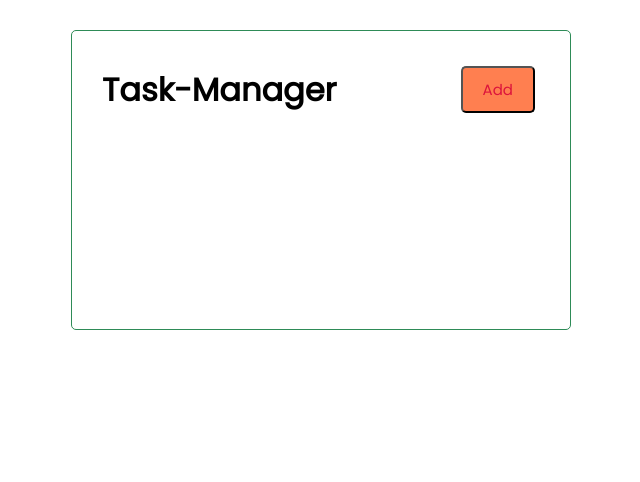
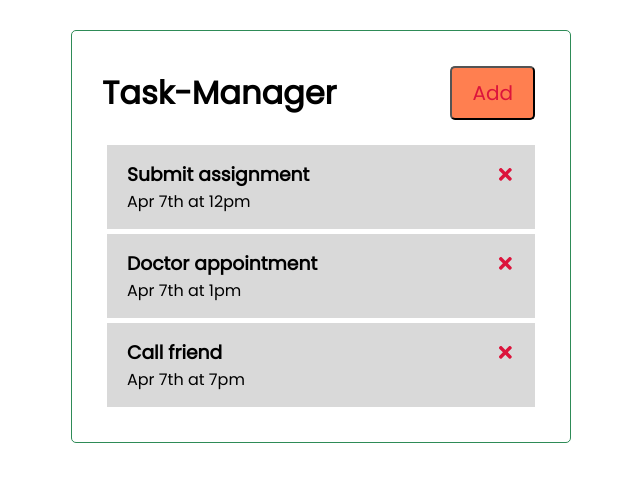
Before and after one commit to KLishi/task-manager, a React (Create React App) app: page / in a window 1280 px wide. Shown: the top 482 px of the page, without its empty margins (319-959 px from the left). Built offline with nearby package versions, Linux system fonts and the light colour scheme.

Commit message:
added tasks

```diff
--- a/package.json
+++ b/package.json
@@ -8,6 +8,7 @@
     "@testing-library/user-event": "^12.8.3",
     "react": "^17.0.2",
     "react-dom": "^17.0.2",
+    "react-icons": "^4.2.0",
     "react-scripts": "4.0.3",
     "web-vitals": "^1.1.1"
   },
--- a/src/App.js
+++ b/src/App.js
@@ -1,8 +1,41 @@
+import { useState } from 'react'
 import Header from './components/Header'
+import Tasks from './components/Tasks'
+
 const App=() => {
+  const[tasks,setTasks] = useState([
+    {
+        id: 1,
+        text: 'Submit assignment',
+        day: 'Apr 7th at 12pm',
+        reminder: true,
+    },
+    {
+        id: 2,
+        text: 'Doctor appointment',
+        day: 'Apr 7th at 1pm',
+        reminder: true,
+    },
+    {
+        id: 3,
+        text: 'Call friend',
+        day: 'Apr 7th at 7pm',
+        reminder: false,
+    }
+])
+//Delete task
+const deleteTask = (id) => {
+  setTasks(tasks.filter((task) => task.id !== id))
+}
+
+//Toggle Reminder
+const toggleReminder = (id) => {
+  console.log(id)
+}
   return (
     <div className="container">
      <Header/>
+     {tasks.length > 0 ?(<Tasks tasks= {tasks} onDelete={deleteTask} onToggle={toggleReminder}/>) : ('No Tasks to show')}
     </div>
   );
 }
--- /dev/null
+++ b/src/components/Task.js
@@ -0,0 +1,12 @@
+import {FaTimes} from 'react-icons/fa'
+const Task = ({task, onDelete, onToggle}) => {
+    return (
+        <div className='task' onDoubleClick={() => onToggle(task.id)} >
+            <h3>{task.text} <FaTimes style = {{color:'crimson', cursor:'pointer'}} onClick = {() => onDelete(task.id)}/> </h3>
+            <p>{task.day}</p>
+
+        </div>
+    )
+}
+
+export default Task
--- a/src/components/Tasks.js
+++ b/src/components/Tasks.js
@@ -1,29 +1,11 @@
-const tasks = [
-    {
-        id: 1,
-        text: 'Submit assignment',
-        day: 'Apr 7th at 12pm',
-        reminder: true,
-    },
-    {
-        id: 2,
-        text: 'Doctor appointment',
-        day: 'Apr 7th at 1pm',
-        reminder: true,
-    },
-    {
-        id: 3,
-        text: 'call friend',
-        day: 'Apr 7th at 7pm',
-        reminder: false,
-    }
-]
+import Task from './Task'
 
-const Tasks = () => {
+const Tasks = ({tasks, onDelete, onToggle}) => {
+
     return (
-        <div>
-
-        </div>
+        <>
+        {tasks.map((task) => (<Task key={task.id} task={task} onDelete={onDelete} onToggle={onToggle}/>) )}
+        </>
     )
 }
 
--- a/src/index.css
+++ b/src/index.css
@@ -36,7 +36,7 @@
     border-radius: 5px;
     cursor: pointer;
     text-decoration : none;
-    font-size: 15px;
+    font-size: 20px;
     font-family: inherit;
 
   }
@@ -47,3 +47,23 @@
   .btn:active {
     transform: scale(0.98);
   }
+  .btn-block {
+    display: block;
+    width: 100%;
+  }
+  .task {
+
+    background-color:#d9d9d9;
+    margin: 5px;
+    padding:15px 20px;
+    cursor: pointer;
+  }
+  .task.reminder{
+    border-left: 8px#999999 solid;
+  }
+  .task h3 {
+    display: flex;
+    align-items: center;
+    justify-content: space-between;
+
+  }
```
Also changed, not shown: 1 other file (tests, documents, lock files or other folders).
